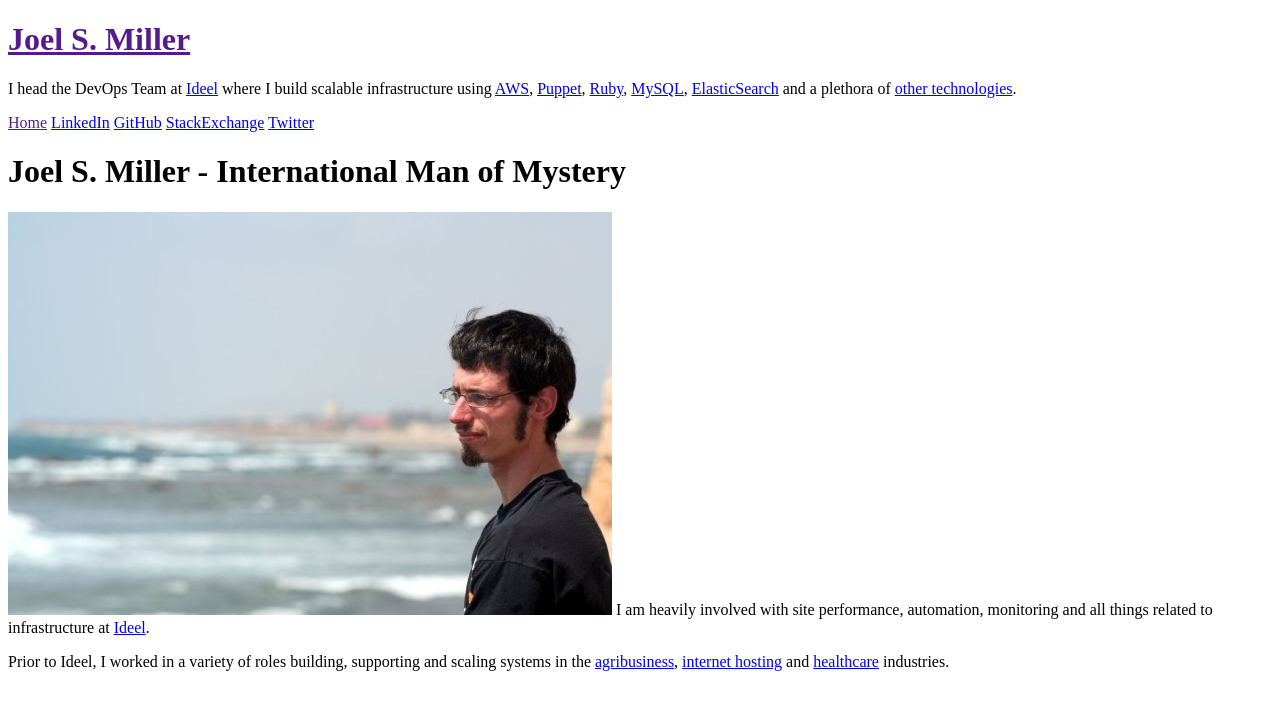
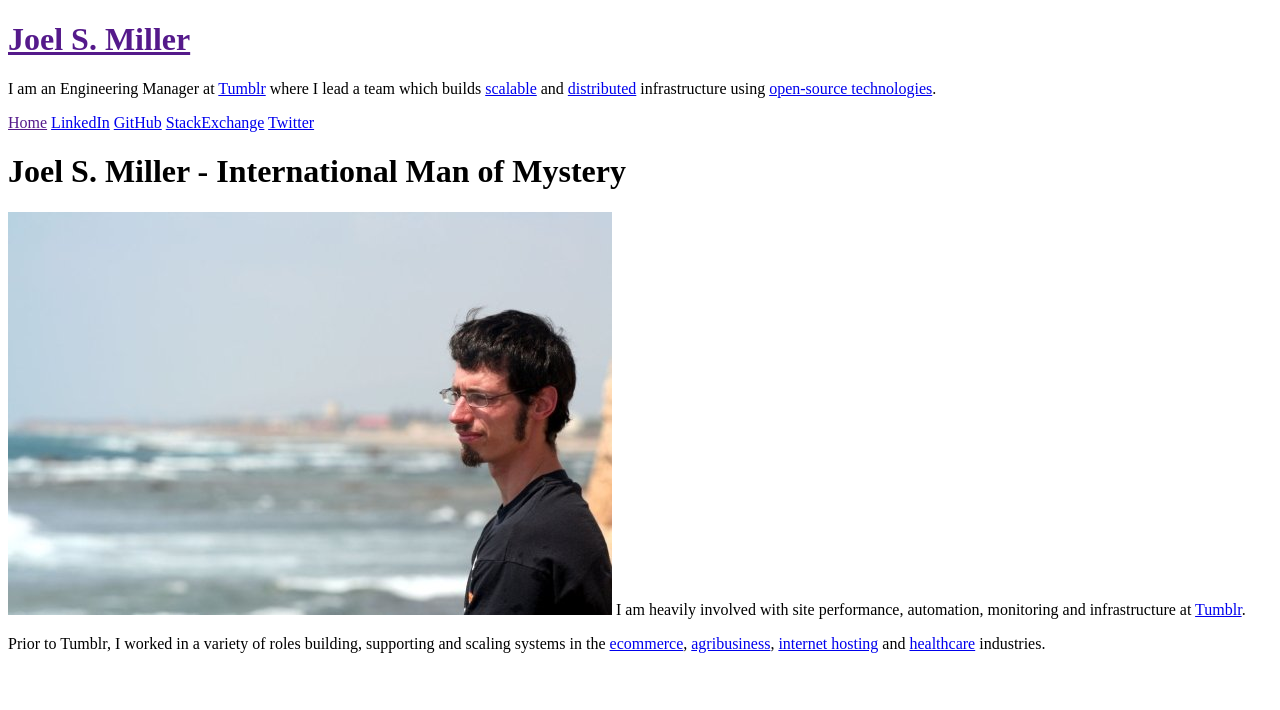
Before and after one commit to esquireofoz/esquireofoz.github.io, a Jekyll site: the page built from _posts/2015-10-04-about.md, in a window 1280 px wide. Shown: the top 710 px of the page. Built offline with Jekyll 4.4.1, drawn with Linux system fonts in a browser that asks for light colours; nearby versions of some CDN libraries.

Commit message:
a few updates

```diff
--- a/_config.yml
+++ b/_config.yml
@@ -14,7 +14,7 @@ permalink:        pretty
 # Setup
 title:            Joel S. Miller
 tagline:          'Amassed Ramblings'
-description:      'I head the DevOps Team at <a href="http://www.ideel.com" target="_blank">Ideel</a> where I build scalable infrastructure using <a href="https://twitter.com/awscloud" target="_blank">AWS</a>, <a href="https://twitter.com/puppetlabs" target="_blank">Puppet</a>, <a href="https://www.ruby-lang.org/en/" target="_blank">Ruby</a>, <a href="https://www.percona.com/software/mysql-database/percona-server" target="_blank">MySQL</a>, <a href="https://twitter.com/elastic" target="_blank">ElasticSearch</a> and a plethora of <a href="https://en.wikipedia.org/wiki/List_of_free_and_open-source_software_packages" target="_blank">other technologies</a>.'
+description:      'I am an Engineering Manager at <a href="https://www.tumblr.com" target="_blank">Tumblr</a> where I lead a team which builds <a href="https://en.wikipedia.org/wiki/Scalability" target="_blank">scalable</a> and <a href="https://en.wikipedia.org/wiki/Distributed_computing" target="_blank">distributed</a> infrastructure using <a href="https://en.wikipedia.org/wiki/List_of_free_and_open-source_software_packages" target="_blank">open-source technologies</a>.'
 
 url:              http://www.joelsmiller.com
 baseurl:          /
--- a/_posts/2015-10-04-about.md
+++ b/_posts/2015-10-04-about.md
@@ -4,6 +4,6 @@ title: Joel S. Miller - International Man of Mystery
 ---
 
 ![Gazing at the Mediterranean from Acre, Israel](http://www.joelsmiller.com/assets/images/jsm_acre.jpg)
-I am heavily involved with site performance, automation, monitoring and all things related to infrastructure at [Ideel](http://www.ideel.com).
+I am heavily involved with site performance, automation, monitoring and infrastructure at [Tumblr](https://www.tumblr.com).
 
-Prior to Ideel, I worked in a variety of roles building, supporting and scaling systems in the [agribusiness](http://www.bunge.com/), [internet hosting](http://www.contegix.com/) and [healthcare](http://www.cerner.com/) industries.
+Prior to Tumblr, I worked in a variety of roles building, supporting and scaling systems in the [ecommerce](http://www.ideel.com), [agribusiness](http://www.bunge.com/), [internet hosting](http://www.contegix.com/) and [healthcare](https://twitter.com/cerner) industries.
```
